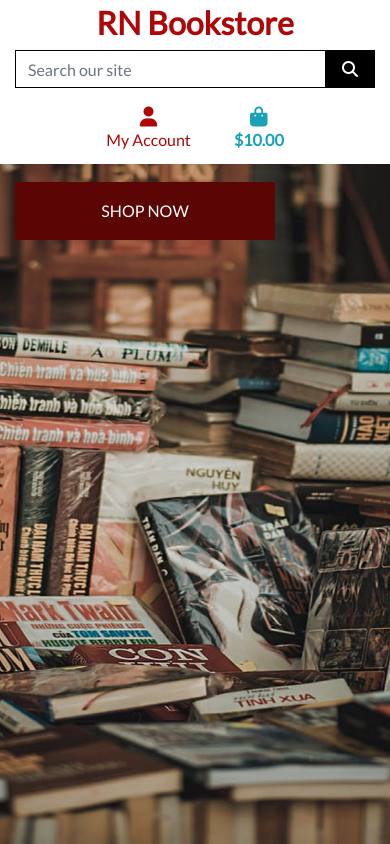
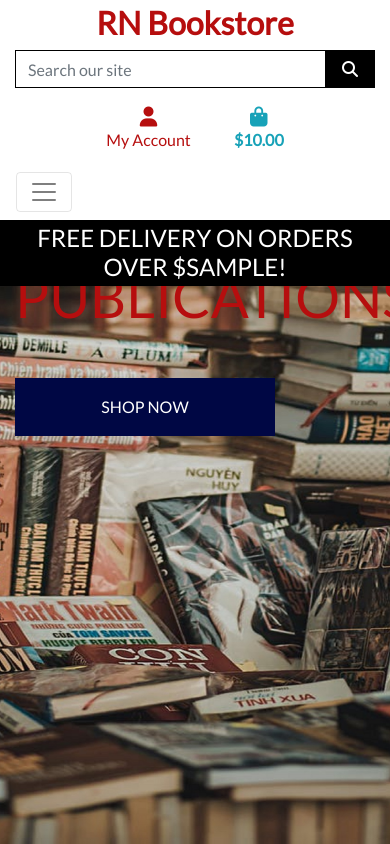
Before and after one commit to RNazarian1/rn_fullstack, a Django app: template home/templates/home/index.html in a window 390 px wide; the page is wider, and only the part inside the window is pictured. Run offline with Django 3.2, Linux system fonts and the light colour scheme; the template is opened without the code that fills it: most values are stand-ins (such as "Sample title", 1, 10 or a date in 2020); some libraries are stand-ins or nearby versions.

Commit message:
Mobile headers or navbars are and set

```diff
--- a/static/css/base.css
+++ b/static/css/base.css
@@ -5,7 +5,7 @@ html {
 body {
     background: url('/media/home_background_resized.jpg') no-repeat center center fixed;
     background-size: cover ;
-    height: calc(100vh - a64px);
+    height: calc(100vh - 164px);
     color: #555;
     font-family: 'Lato';
 }
@@ -29,7 +29,7 @@ body {
 }
 
 .shop-now-button {
-    background: rgb(92, 5, 5);
+    background: rgb(0, 7, 68);
     color: white;
     min-width: 260px;
 }
@@ -50,14 +50,18 @@ body {
 }
 
 .text-black {
-    color: rgb(173, 7, 7) !important;
+    color: rgb(182, 14, 14) !important;
 }
 
 .border-black {
     border: 1px solid black !important;
 }
 
-/* -------------------------------- Media Queries */
+.bg-black {
+    background: #000 !important;
+}
+
+/* --------------------------------- Media queries */
 
 /* Slightly larger container on xl screens */
 @media (min-width: 1200px) {
--- a/templates/base.html
+++ b/templates/base.html
@@ -2,6 +2,7 @@
 
 <!doctype html>
 <html lang="en">
+
 <head>
 
   {% block meta %}
@@ -15,7 +16,8 @@
 
 
   {% block corecss %}
-        <link rel="stylesheet" href="https://stackpath.bootstrapcdn.com/bootstrap/4.4.1/css/bootstrap.min.css" integrity="sha384-Vkoo8x4CGsO3+Hhxv8T/Q5PaXtkKtu6ug5TOeNV6gBiFeWPGFN9MuhOf23Q9Ifjh" crossorigin="anonymous">
+  <link rel="stylesheet" href="https://stackpath.bootstrapcdn.com/bootstrap/4.4.1/css/bootstrap.min.css"
+    integrity="sha384-Vkoo8x4CGsO3+Hhxv8T/Q5PaXtkKtu6ug5TOeNV6gBiFeWPGFN9MuhOf23Q9Ifjh" crossorigin="anonymous">
   <link rel="preconnect" href="https://fonts.googleapis.com">
   <link rel="preconnect" href="https://fonts.gstatic.com" crossorigin>
   <link rel="stylesheet" href="https://fonts.googleapis.com/css2?family=Lato&display=swap">
@@ -28,16 +30,23 @@
   {% block corejs %}
 
   <script src="https://kit.fontawesome.com/7819684426.js" crossorigin="anonymous"></script>
-        <script src="https://code.jquery.com/jquery-3.4.1.slim.min.js" integrity="sha384-J6qa4849blE2+poT4WnyKhv5vZF5SrPo0iEjwBvKU7imGFAV0wwj1yYfoRSJoZ+n" crossorigin="anonymous"></script>
-        <script src="https://cdn.jsdelivr.net/npm/popper.js@1.16.0/dist/umd/popper.min.js" integrity="sha384-Q6E9RHvbIyZFJoft+2mJbHaEWldlvI9IOYy5n3zV9zzTtmI3UksdQRVvoxMfooAo" crossorigin="anonymous"></script>
-        <script src="https://stackpath.bootstrapcdn.com/bootstrap/4.4.1/js/bootstrap.min.js" integrity="sha384-wfSDF2E50Y2D1uUdj0O3uMBJnjuUD4Ih7YwaYd1iqfktj0Uod8GCExl3Og8ifwB6" crossorigin="anonymous"></script>
+  <script src="https://code.jquery.com/jquery-3.4.1.slim.min.js"
+    integrity="sha384-J6qa4849blE2+poT4WnyKhv5vZF5SrPo0iEjwBvKU7imGFAV0wwj1yYfoRSJoZ+n" crossorigin="anonymous">
+  </script>
+  <script src="https://cdn.jsdelivr.net/npm/popper.js@1.16.0/dist/umd/popper.min.js"
+    integrity="sha384-Q6E9RHvbIyZFJoft+2mJbHaEWldlvI9IOYy5n3zV9zzTtmI3UksdQRVvoxMfooAo" crossorigin="anonymous">
+  </script>
+  <script src="https://stackpath.bootstrapcdn.com/bootstrap/4.4.1/js/bootstrap.min.js"
+    integrity="sha384-wfSDF2E50Y2D1uUdj0O3uMBJnjuUD4Ih7YwaYd1iqfktj0Uod8GCExl3Og8ifwB6" crossorigin="anonymous">
+  </script>
   {% endblock %}
 
   {% block extra_js %}
   {% endblock %}
 
-    <title>RN Fullstack  {% block extra_title %}{% endblock %}</title>
+  <title>RN Fullstack {% block extra_title %}{% endblock %}</title>
 </head>
+
 <body>
   <header class="container-fluid  fixed-top">
     <div id="topnav" class="row bg-white pt-lg-2 d-done d-lg-flex">
@@ -50,7 +59,8 @@
       <div class="col-12 col-lg-4 my-auto py-1 py-lg-0">
         <form method="GET" action="">
           <div class="input-group w-100">
-              <input class="form-control border border-black rounded-0" type="text" name="q" placeholder="Search our site">
+            <input class="form-control border border-black rounded-0" type="text" name="q"
+              placeholder="Search our site">
             <div class="input-group-append">
               <button class="form-control btn btn-black border border-black rounded-0" type="submit">
                 <span class="icon">
@@ -64,7 +74,8 @@
       <div class="col-12 col-lg-4 my-auto py-1 py-lg-0">
         <ul class="list-inline list-unstyled text-center text-lg-right my-0">
           <li class="list-inline-item dropdown">
-              <a class="text-black nav-link" href="#" id="user-options" data-toggle="dropdown" aria-haspopup="true" aria-expanded="false">
+            <a class="text-black nav-link" href="#" id="user-options" data-toggle="dropdown" aria-haspopup="true"
+              aria-expanded="false">
               <div class="text-center">
                 <div><i class="fas fa-user fa-lg"></i></div>
                 <p class="my-0">My Account</p>
@@ -100,6 +111,20 @@
         </ul>
       </div>
     </div>
+        <div class="row bg-white">
+            <nav class="navbar navbar-expand-lg navbar-light w-100">
+                <button class="navbar-toggler" type="button" data-toggle="collapse" data-target="#main-nav" aria-controls="main-nav" aria-expanded="false" aria-label="Toggle navigation">
+                    <span class="navbar-toggler-icon"></span>
+                </button>
+                {% include 'includes/mobile-top-header.html' %}
+                {% include 'includes/main-nav.html' %}
+            </nav>
+        </div>
+    <div id="delivery-banner" class="row text-center">
+            <div class="col bg-black text-white">
+                <h4 class="logo-font my-1">Free delivery on orders over ${{ free_delivery_threshold }}!</h4>
+            </div>
+    </div>
   </header>
 
   {% if messages %}
@@ -118,4 +143,5 @@
   {% endblock %}
 
 </body>
+
 </html>
--- /dev/null
+++ b/templates/includes/main-nav.html
@@ -0,0 +1,53 @@
+<div class="collapse navbar-collapse" id="main-nav">
+    <ul class="navbar-nav w-auto mx-auto">
+        <li class="nav-item dropdown">
+            <a class="logo-font font-weight-bold nav-link text-black mr-5" href="#" id="all-products-link" data-toggle="dropdown" aria-haspopup="true" aria-expanded="false">
+                All PRODUCTS
+            </a>
+            <div class="dropdown-menu border-0" aria-labelledby="all-products-link">
+                <a href="" class="dropdown-item">By Title</a>
+                <a href="" class="dropdown-item ">By Genre</a>
+                <a href="" class="dropdown-item ">By Authure</a>
+                <a href="" class="dropdown-item">All Products</a>
+            </div>
+        </li>
+
+        <li class="nav-item dropdown">
+            <a class="logo-font font-weight-bold nav-link text-black mr-5" href="#" id="clothing-link" data-toggle="dropdown" aria-haspopup="true" aria-expanded="false">
+                BOOKS
+            </a>
+            <div class="dropdown-menu border-0" aria-labelledby="clothing-link">
+                <a href="" class="dropdown-item">Novels</a>
+                <a href="" class="dropdown-item">Autobiography</a>
+                <a href="" class="dropdown-item">History & Geography</a>
+                <a href="" class="dropdown-item">Science & Philisophy</a>
+                <a href="" class="dropdown-item">Art</a>
+            </div>
+        </li>
+
+        <li class="nav-item dropdown">
+            <a class="logo-font font-weight-bold nav-link text-black mr-5" href="#" id="homeware-link" data-toggle="dropdown" aria-haspopup="true" aria-expanded="false">
+                ACCESSORIES
+            </a>
+            <div class="dropdown-menu border-0" aria-labelledby="homeware-link">
+                <a href="" class="dropdown-item">Book Marks</a>
+                <a href="" class="dropdown-item">Reading Lights</a>
+                <a href="" class="dropdown-item">Magnifying Glasses</a>
+                <a href="" class="dropdown-item">Desk Lamp</a>
+
+            </div>
+        </li>
+
+        <li class="nav-item dropdown">
+            <a class="logo-font font-weight-bold nav-link text-black" href="#" id="specials-link" data-toggle="dropdown" aria-haspopup="true" aria-expanded="false">
+                SPECIAL OFFERS
+            </a>
+            <div class="dropdown-menu border-0" aria-labelledby="specials-link">
+                <a href="" class="dropdown-item">New Arrivals</a>
+                <a href="" class="dropdown-item">Deals</a>
+                <a href="" class="dropdown-item">Clearance</a>
+                <a href="" class="dropdown-item">All Specials</a>
+            </div>
+        </li>
+    </ul>
+</div>
```
Also changed, not shown: templates/includes/mobile-top-header.html (added). Lines whose indentation alone changed are shown as unchanged.
